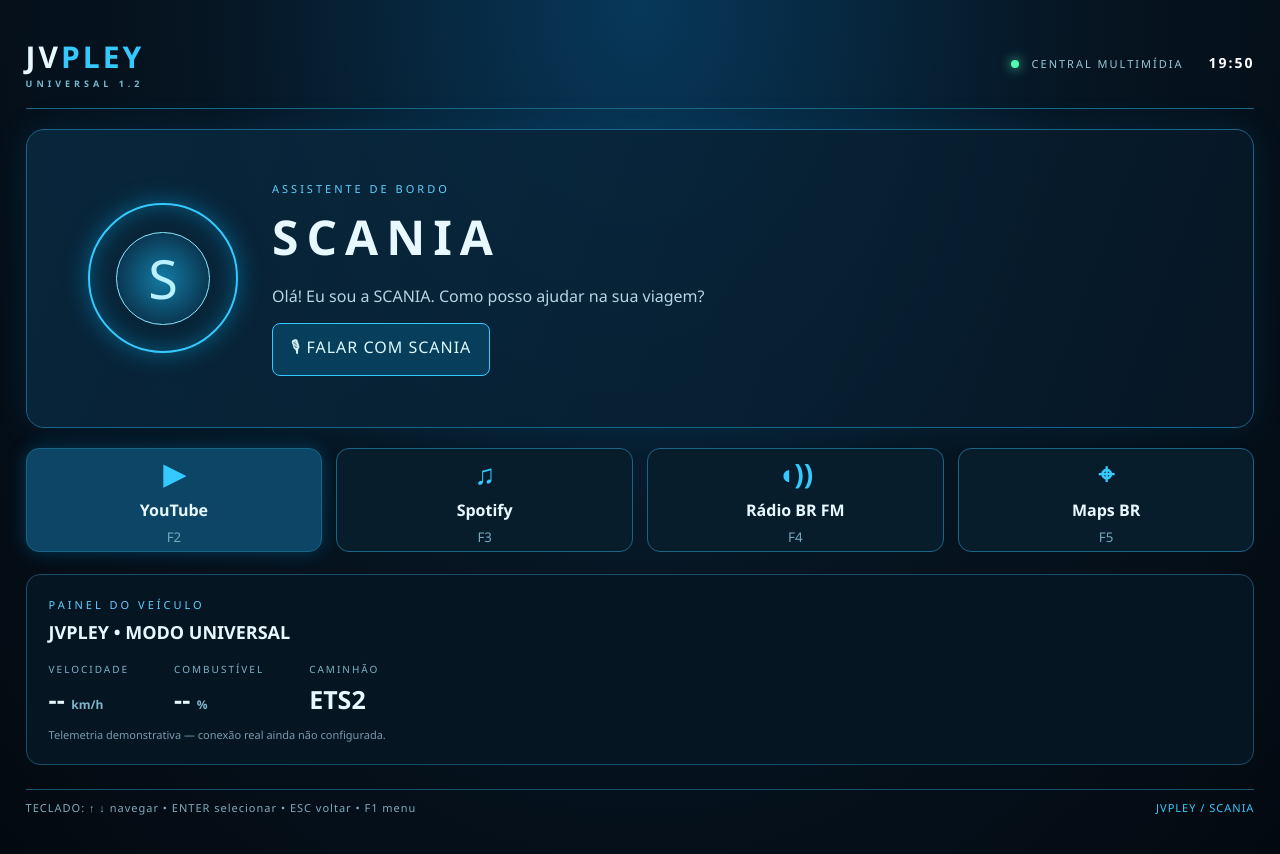
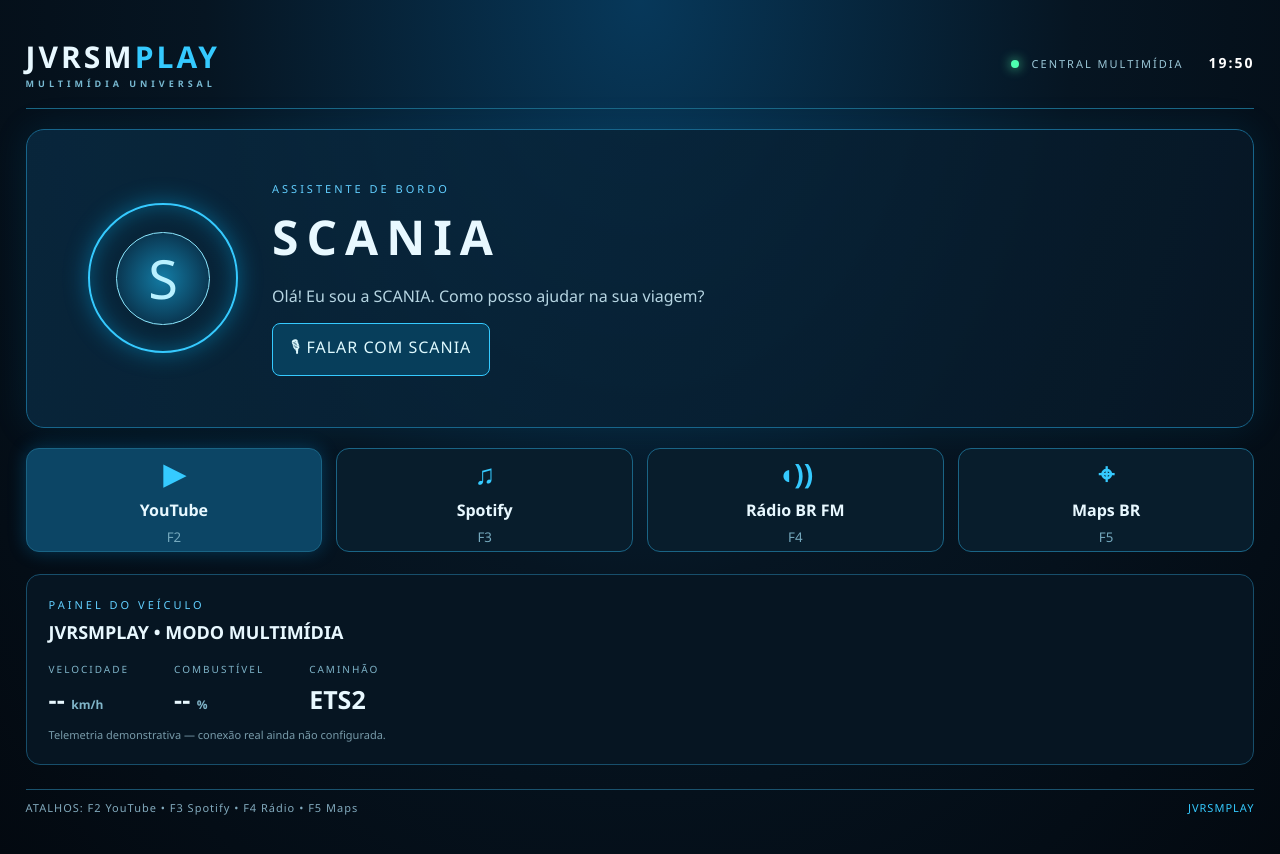
Before and after one commit to joaovitorytr911/JVPLEY-Universal-1.2, a plain HTML site: page app/index.html in a window 1280 px wide. Drawn offline with Linux system fonts and the light colour scheme.

Commit message:
Apply JVRSMPLAY product branding to the app UI

```diff
--- a/app/index.html
+++ b/app/index.html
@@ -3,12 +3,12 @@
 <head>
 <meta charset="utf-8">
 <meta name="viewport" content="width=device-width, initial-scale=1">
-<title>JVPLEY Universal 1.2</title>
+<title>JVRSMPLAY</title>
 <link rel="stylesheet" href="style.css">
 </head>
 <body>
 <div class="shell">
-  <header><div class="brand">JV<span>PLEY</span><small>UNIVERSAL 1.2</small></div>
+  <header><div class="brand">JVRSM<span>PLAY</span><small>MULTIMÍDIA UNIVERSAL</small></div>
     <div class="status"><i></i> CENTRAL MULTIMÍDIA <b id="clock">--:--</b></div></header>
   <main>
     <section class="hero">
@@ -24,14 +24,14 @@
       <button class="app" data-app="maps"><strong>⌖</strong><span>Maps BR</span><small>F5</small></button>
     </section>
     <section class="vehicle">
-      <div><p class="eyebrow">PAINEL DO VEÍCULO</p><h2>JVPLEY • MODO UNIVERSAL</h2></div>
+      <div><p class="eyebrow">PAINEL DO VEÍCULO</p><h2>JVRSMPLAY • MODO MULTIMÍDIA</h2></div>
       <div class="metrics"><div><small>VELOCIDADE</small><b>-- <em>km/h</em></b></div>
       <div><small>COMBUSTÍVEL</small><b>-- <em>%</em></b></div>
       <div><small>CAMINHÃO</small><b>ETS2</b></div></div>
       <p class="note">Telemetria demonstrativa — conexão real ainda não configurada.</p>
     </section>
   </main>
-  <footer>TECLADO: ↑ ↓ navegar • ENTER selecionar • ESC voltar • F1 menu <span>JVPLEY / SCANIA</span></footer>
+  <footer>ATALHOS: F2 YouTube • F3 Spotify • F4 Rádio • F5 Maps <span>JVRSMPLAY</span></footer>
 </div>
 <script src="app.js"></script>
 </body></html>
```
